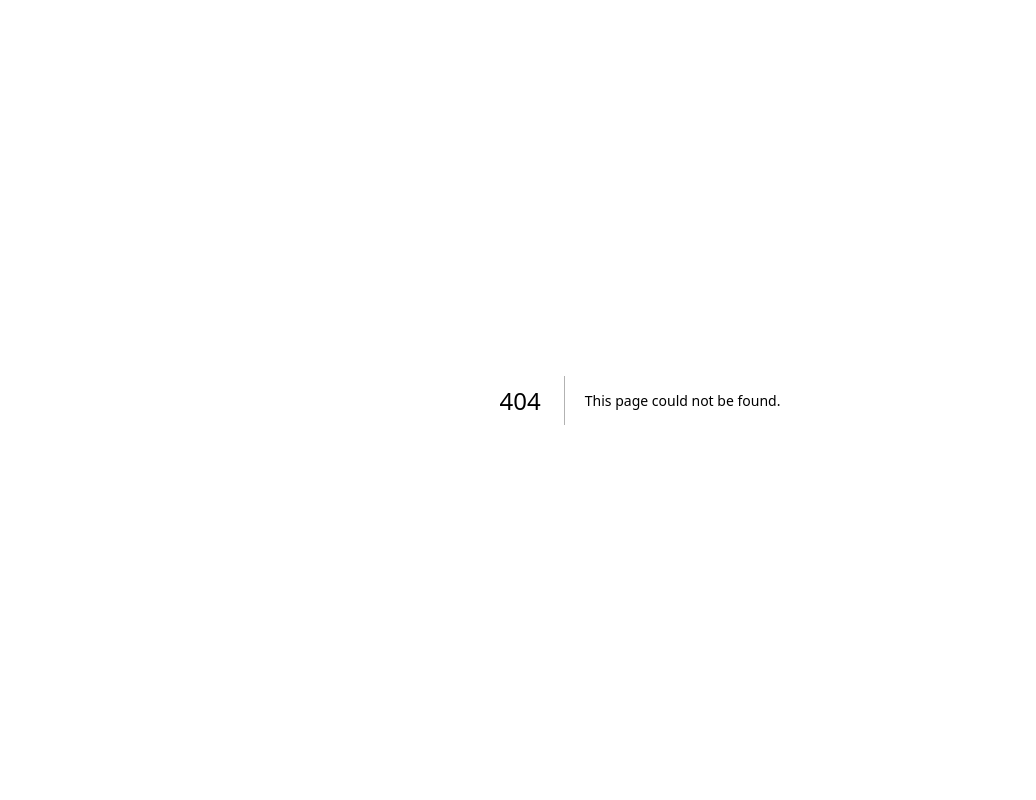
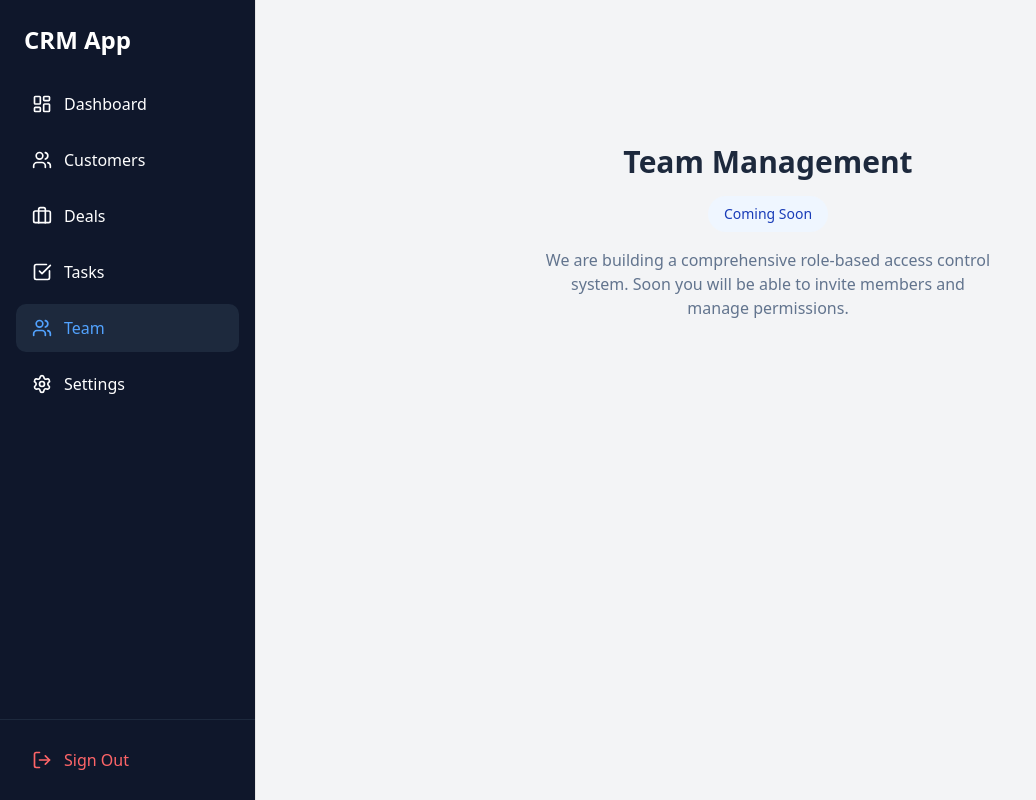
Before and after one commit to Ram-cyber-dev/Business-CRM-and-operations-management-system, a Next.js app: page /dashboard/team in a window 1280 px wide. Before the commit this address had no page. Shown: the whole page, without its empty margins (0-1036 px from the left). Built offline with nearby package versions, Linux system fonts and the light colour scheme.

Commit message:
fix: disable unimplemented sidebar routes and repair sign out flow

```diff
--- /dev/null
+++ b/src/app/dashboard/settings/page.tsx
@@ -0,0 +1,14 @@
+export default function SettingsPage() {
+    return (
+        <div className="p-8 flex flex-col items-center justify-center h-[50vh] text-center">
+            <h1 className="text-3xl font-bold text-slate-800 mb-4">Workspace Settings</h1>
+            <div className="bg-purple-50 text-purple-800 px-4 py-2 rounded-full text-sm font-medium mb-4">
+                Coming Soon
+            </div>
+            <p className="text-slate-500 max-w-md">
+                Advanced configuration options, profile management, and workspace preferences
+                are currently under development.
+            </p>
+        </div>
+    )
+}
--- /dev/null
+++ b/src/app/dashboard/team/page.tsx
@@ -0,0 +1,14 @@
+export default function TeamPage() {
+    return (
+        <div className="p-8 flex flex-col items-center justify-center h-[50vh] text-center">
+            <h1 className="text-3xl font-bold text-slate-800 mb-4">Team Management</h1>
+            <div className="bg-blue-50 text-blue-800 px-4 py-2 rounded-full text-sm font-medium mb-4">
+                Coming Soon
+            </div>
+            <p className="text-slate-500 max-w-md">
+                We are building a comprehensive role-based access control system.
+                Soon you will be able to invite members and manage permissions.
+            </p>
+        </div>
+    )
+}
--- a/src/components/layout/sidebar.tsx
+++ b/src/components/layout/sidebar.tsx
@@ -4,6 +4,7 @@ import Link from 'next/link'
 import { usePathname } from 'next/navigation'
 import { LayoutDashboard, Users, Briefcase, CheckSquare, Settings, LogOut, LucideIcon } from 'lucide-react'
 import { cn } from '@/lib/utils'
+import { signout } from '@/app/login/actions'
 
 interface SidebarItem {
     name: string
@@ -47,7 +48,10 @@ export function Sidebar() {
                 })}
             </nav>
             <div className="p-4 border-t border-slate-800">
-                <button className="flex items-center space-x-3 px-4 py-3 w-full rounded-lg hover:bg-slate-800 text-red-400 transition-colors">
+                <button
+                    onClick={() => signout()}
+                    className="flex items-center space-x-3 px-4 py-3 w-full rounded-lg hover:bg-slate-800 text-red-400 transition-colors"
+                >
                     <LogOut className="w-5 h-5" />
                     <span>Sign Out</span>
                 </button>
```
